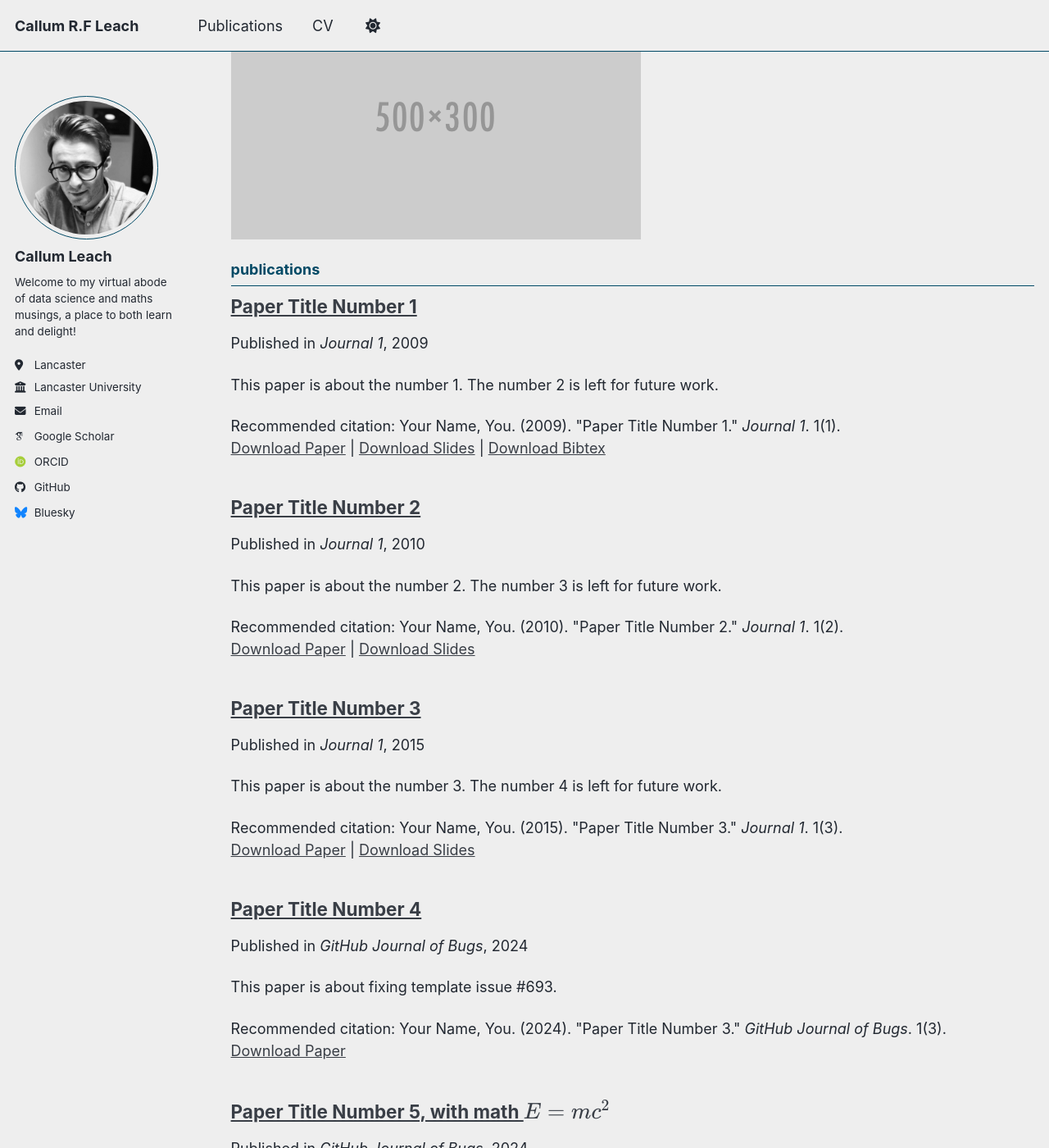
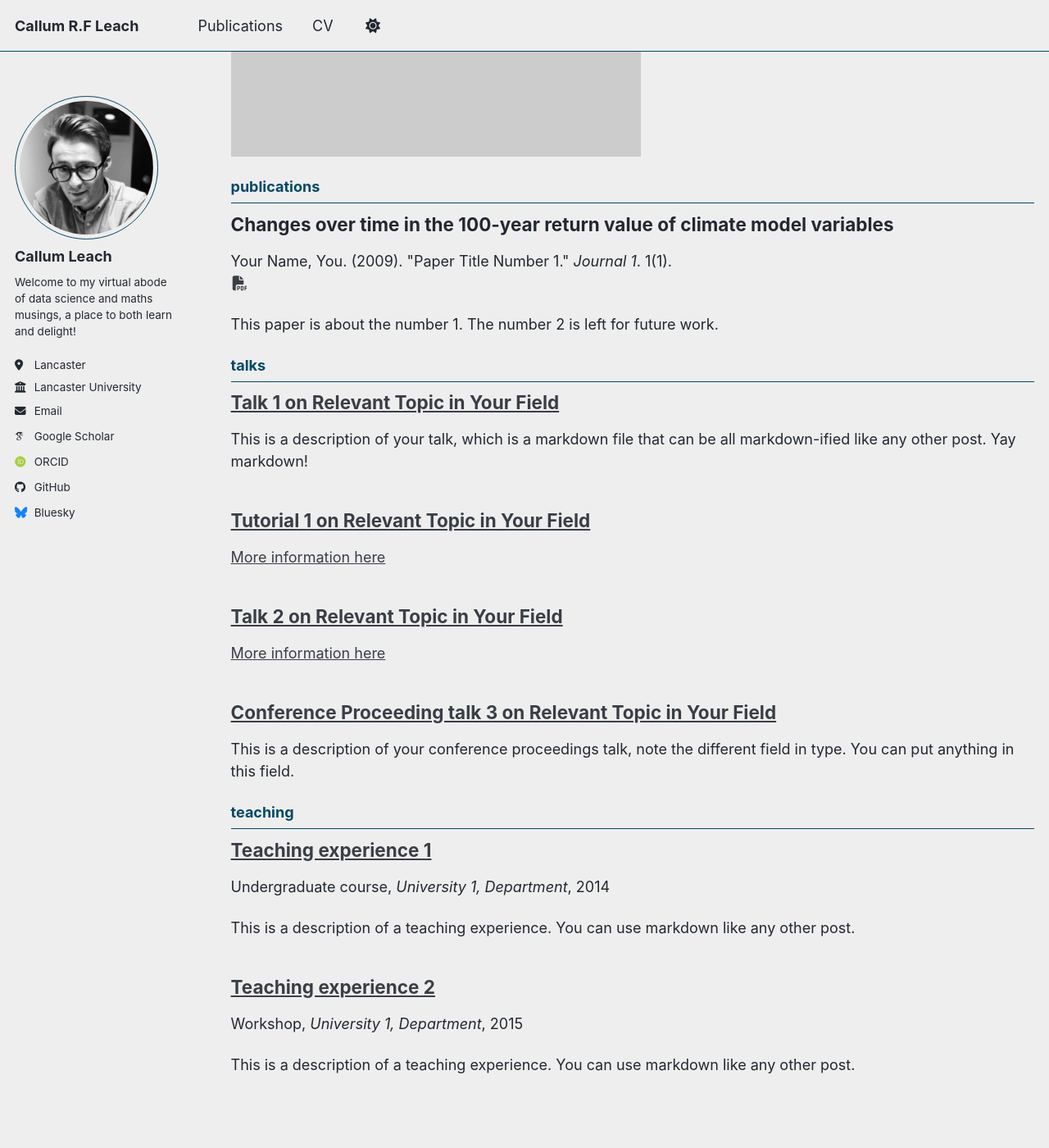
Before and after one commit to Callum-Leach/Callum-Leach.github.io, a Jekyll site: the page built from _pages/collection-archive.html, in a window 1280 px wide and 1400 px high, scrolled down 793 px. Shown: the whole window at 82% size. Built offline with Jekyll 4.4.1, drawn with Linux system fonts in a browser that asks for light colours; some web fonts are replaced; a script bundle is joined from its source files by our own code; library files that are not in the unit come from our copies; some of the changed text lies outside the part shown.

Commit message:
removed unrequired files

```diff
--- a/_includes/archive-single.html
+++ b/_includes/archive-single.html
@@ -27,7 +27,9 @@
     {% endif %}
 
     <h2 class="archive__item-title" itemprop="headline">
-      {% if post.link %}
+      {% if post.collection == 'publications' %}
+        {{ title }}
+      {% elsif post.link %}
         <a href="{{ post.link }}">{{ title }}</a> <a href="{{ base_path }}{{ post.url }}" rel="permalink"><i class="fa fa-link" aria-hidden="true" title="permalink"></i><span class="sr-only">Permalink</span></a>
       {% else %}
         <a href="{{ base_path }}{{ post.url }}" rel="permalink">{{ title }}</a>
@@ -35,49 +37,66 @@
     </h2>
 
     {% if post.read_time %}
+    {% elsif post.read_time and post.collection == 'posts' %}
       <p class="page__meta"><i class="fa fa-clock" aria-hidden="true"></i> {% include read-time.html %}</p>
     {% endif %}
 
-        {% if post.collection == 'teaching' %}
-          <p> {{ post.type }}, <i>{{ post.venue }}</i>, {{ post.date | default: "1900-01-01" | date: "%Y" }} </p>
-        {% elsif post.collection == 'publications' %}
-          <p>Published in <i>{{ post.venue }}</i>, {{ post.date | default: "1900-01-01" | date: "%Y" }} </p>
-        {% elsif post.date %}
-         <p class="page__date"><strong><i class="fa fa-fw fa-calendar" aria-hidden="true"></i> {{ site.data.ui-text[site.locale].date_label | default: "Published:" }}</strong> <time datetime="{{ post.date | default: "1900-01-01" | date_to_xmlschema }}">{{ post.date | default: "1900-01-01" | date: "%B %d, %Y" }}</time></p>
-        {% endif %}
+    {% if post.collection == 'teaching' %}
+      <p> {{ post.type }}, <i>{{ post.venue }}</i>, {{ post.date | default: "1900-01-01" | date: "%Y" }} </p>
+    {% elsif post.collection == 'publications' %}
+      {% if post.abstract %}
+        <details><summary>Abstract</summary>
+        <blockquote>
+        <p>
+        {{ post.abstract }}
+        </p>
+        </blockquote>
+        </details>
+      {% endif %}
 
-    {% if post.excerpt and site.read_more != 'enabled' %}
+      <!-- citation and icon code -->
+      <p>
+      {% if post.citation %}
+        {{ post.citation }}
+      {% endif %}
+      <br>
+      {% if post.link %}
+        <a href="{{ post.link }}"><i class="fas fa-fw fa-link zoom" aria-hidden="true"></i></a>
+      {% endif %}
+      {% if post.paperurl %}
+        <a href="{{ post.paperurl }}"><i class="fas fa-fw fa-file-pdf zoom" aria-hidden="true"></i></a>
+      {% endif %}
+      {% if post.code %}
+        <a href="{{ post.code }}"><i class="fas fa-fw fa-code zoom" aria-hidden="true"></i></a>
+      {% endif %}
+      {% if post.github %}
+        <a href="{{ post.github }}"><i class="fab fa-fw fa-github zoom" aria-hidden="true"></i></a>
+      {% endif %}
+      </p>
+    {% elsif post.collection == 'posts' and post.date %}
+      <p class="page__date"><i class="fa fa-fw fa-calendar" aria-hidden="true"></i> <time datetime="{{ post.date | default: "1900-01-01" | date_to_xmlschema }}">{{ post.date | default: "1900-01-01" | date: "%B %d, %Y" }}</time></p>
+    {% endif %}
+
+    {% if post.excerpt and post.collection == 'research' and site.read_more != 'enabled' %}
+      <p class="archive__item-excerpt" itemprop="description">
+        <a href="{{ base_path }}{{ post.url }}" rel="permalink">
+        <div class="container">
+          {{ post.excerpt }}
+          <div class="overlay">
+          </div>
+        </div>
+        </a>
+      </p>
+    {% elsif post.excerpt and site.read_more != 'enabled' %}
     <p class="archive__item-excerpt" itemprop="description">{{ post.excerpt | markdownify }}</p>
     {% elsif post.excerpt and site.read_more == 'enabled' %}
-    <p class="archive__item-excerpt" itemprop="description"><p>{{ post.excerpt | markdownify | remove: '<p>' | remove: '</p>' }}<strong><a href="{{ base_path }}{{ post.url }}" rel="permalink"> Read more</a></strong></p></p>
-    {% endif %}
-
-    {% if post.citation and post.paperurl and post.slidesurl and post.bibtexurl %}
-      <p>Recommended citation: {{ post.citation }}<br /><a href="{{ post.paperurl }}">Download Paper</a> | <a href="{{ post.slidesurl }}">Download Slides</a> | <a href="{{ post.bibtexurl }}">Download Bibtex</a></p>
-    {% elsif post.citation and post.paperurl and post.slidesurl %}
-      <p>Recommended citation: {{ post.citation }}<br /><a href="{{ post.paperurl }}">Download Paper</a> | <a href="{{ post.slidesurl }}">Download Slides</a></p>
-    {% elsif post.citation and post.paperurl and post.bibtexurl %}
-      <p>Recommended citation: {{ post.citation }}<br /><a href="{{ post.paperurl }}">Download Paper</a> | <a href="{{ post.bibtexurl }}">Download Bibtex</a></p>
-    {% elsif post.citation and post.paperurl %}
-      <p>Recommended citation: {{ post.citation }}<br /><a href="{{ post.paperurl }}">Download Paper</a></p>
-    {% elsif post.citation and post.slidesurl and post.bibtexurl %}
-      <p>Recommended citation: {{ post.citation }}<br /><a href="{{ post.slidesurl }}">Download Slides</a> | <a href="{{ post.bibtexurl}}">Download Bibtex</a></p>
-    {% elsif post.citation and post.slidesurl %}
-      <p>Recommended citation: {{ post.citation }}<br /><a href="{{ post.slidesurl }}">Download Slides</a></p>
-    {% elsif post.citation and post.bibtexurl %}
-      <p>Recommended citation: {{ post.citation }}<br /><a href="{{ post.bibtexurl }}">Download Bibtex</a></p>
-    {% elsif post.citation %}
-      <p>Recommended citation: {{ post.citation }}</p>
-    {% elsif post.paperurl and post.bibtexurl %}
-      <p><a href="{{ post.paperurl }}">Download Paper</a> | <a href="{{ post.bibtexurl }}">Download Bibtex</a></p>
-    {% elsif post.paperurl %}
-      <p><a href="{{ post.paperurl }}">Download Paper</a></p>
-    {% elsif post.slidesurl and post.bibtexurl %}
-      <p><a href="{{ post.slidesurl }}">Download Slides</a> | <a href="{{ post.bibtexurl }}">Download Bibtex</a></p>
-    {% elsif post.slidesurl %}
-      <p><a href="{{ post.slidesurl }}">Download Slides</a></p>
-    {% elsif post.bibtexurl %}
-      <p><a href="{{ post.bibtexurl }}">Download Bibtex</a></p>
+      <p class="archive__item-excerpt" itemprop="description">
+        <p>{{ post.excerpt | markdownify | remove: '<p>' | remove: '</p>' }}
+          <strong>
+            <a href="{{ base_path }}{{ post.url }}" rel="permalink"> Read more</a>
+          </strong>
+        </p>
+      </p>
     {% endif %}
 
   </article>
--- a/_publications/2009-10-01-paper-title-number-1.md
+++ /dev/null
@@ -1,14 +0,0 @@
----
-title: "Paper Title Number 1"
-collection: publications
-category: manuscripts
-permalink: /publication/2009-10-01-paper-title-number-1
-excerpt: 'This paper is about the number 1. The number 2 is left for future work.'
-date: 2009-10-01
-venue: 'Journal 1'
-slidesurl: 'https://academicpages.github.io/files/slides1.pdf'
-paperurl: 'https://academicpages.github.io/files/paper1.pdf'
-bibtexurl: 'https://academicpages.github.io/files/bibtex1.bib'
-citation: 'Your Name, You. (2009). &quot;Paper Title Number 1.&quot; <i>Journal 1</i>. 1(1).'
----
-The contents above will be part of a list of publications, if the user clicks the link for the publication than the contents of section will be rendered as a full page, allowing you to provide more information about the paper for the reader. When publications are displayed as a single page, the contents of the above "citation" field will automatically be included below this section in a smaller font.
--- a/_publications/2010-10-01-paper-title-number-2.md
+++ /dev/null
@@ -1,14 +0,0 @@
----
-title: "Paper Title Number 2"
-collection: publications
-category: manuscripts
-permalink: /publication/2010-10-01-paper-title-number-2
-excerpt: 'This paper is about the number 2. The number 3 is left for future work.'
-date: 2010-10-01
-venue: 'Journal 1'
-slidesurl: 'https://academicpages.github.io/files/slides2.pdf'
-paperurl: 'https://academicpages.github.io/files/paper2.pdf'
-citation: 'Your Name, You. (2010). &quot;Paper Title Number 2.&quot; <i>Journal 1</i>. 1(2).'
----
-
-The contents above will be part of a list of publications, if the user clicks the link for the publication than the contents of section will be rendered as a full page, allowing you to provide more information about the paper for the reader. When publications are displayed as a single page, the contents of the above "citation" field will automatically be included below this section in a smaller font.
--- a/_publications/2015-10-01-paper-title-number-3.md
+++ /dev/null
@@ -1,14 +0,0 @@
----
-title: "Paper Title Number 3"
-collection: publications
-category: manuscripts
-permalink: /publication/2015-10-01-paper-title-number-3
-excerpt: 'This paper is about the number 3. The number 4 is left for future work.'
-date: 2015-10-01
-venue: 'Journal 1'
-slidesurl: 'https://academicpages.github.io/files/slides3.pdf'
-paperurl: 'https://academicpages.github.io/files/paper3.pdf'
-citation: 'Your Name, You. (2015). &quot;Paper Title Number 3.&quot; <i>Journal 1</i>. 1(3).'
----
-
-The contents above will be part of a list of publications, if the user clicks the link for the publication than the contents of section will be rendered as a full page, allowing you to provide more information about the paper for the reader. When publications are displayed as a single page, the contents of the above "citation" field will automatically be included below this section in a smaller font.
--- a/_publications/2025-06-08-paper-title-number-5.md
+++ /dev/null
@@ -1,13 +0,0 @@
----
-title: "Paper Title Number 5, with math $$E=mc^2$$"
-collection: publications
-category: conferences
-permalink: /publication/2024-02-17-paper-title-number-4
-excerpt: 'This paper is about a famous math equation, $$E=mc^2$$'
-date: 2024-02-17
-venue: 'GitHub Journal of Bugs'
-paperurl: 'https://academicpages.github.io/files/paper3.pdf'
-citation: 'Your Name, You. (2024). &quot;Paper Title Number 3.&quot; <i>GitHub Journal of Bugs</i>. 1(3).'
----
-
-Using [MathJax](https://www.mathjax.org/) in the description is supported - $$E=mc^2$$ - however, the use must be mindful that the default delimiters are `$$...$$` and `\\[...\\]` which differs from the `$...$` that is typically expected.
--- a/files/bibtex1.bib
+++ /dev/null
@@ -1,10 +0,0 @@
-@article{Alice2023example,
-    title={An Example Article},
-    author={Alice, Bob and Charlie},
-    journal={Journal of Examples},
-    volume={12},
-    number={3},
-    pages={123--456},
-    year={2023},
-    publisher={Example Publisher}
-}
```
Also changed, not shown: _includes/orig_archive-single.html (added, +84 -0 lines), _pages/_publications.md (added, +16 -0 lines), _publications/2024-02-17-paper-title-number-4.md (deleted, +0 -13 lines), _publications/2025-02-02-Changes-over-time-in-the-100-year-return-value-of-climate-model-variables.md (added, +13 -0 lines), 9 other files.
